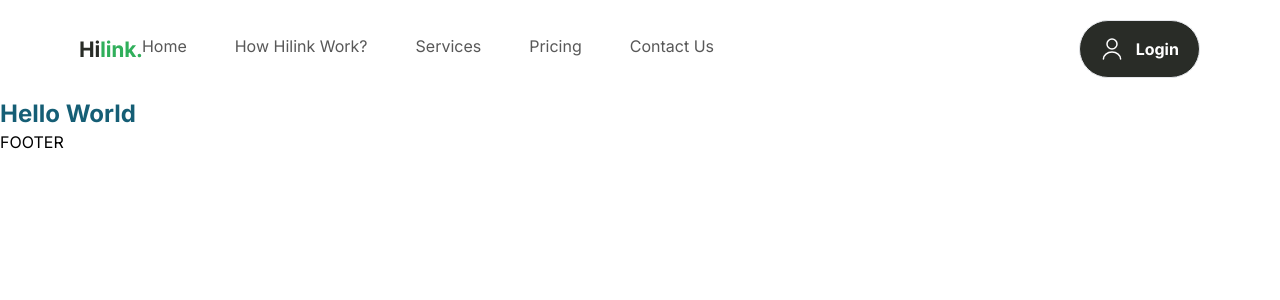
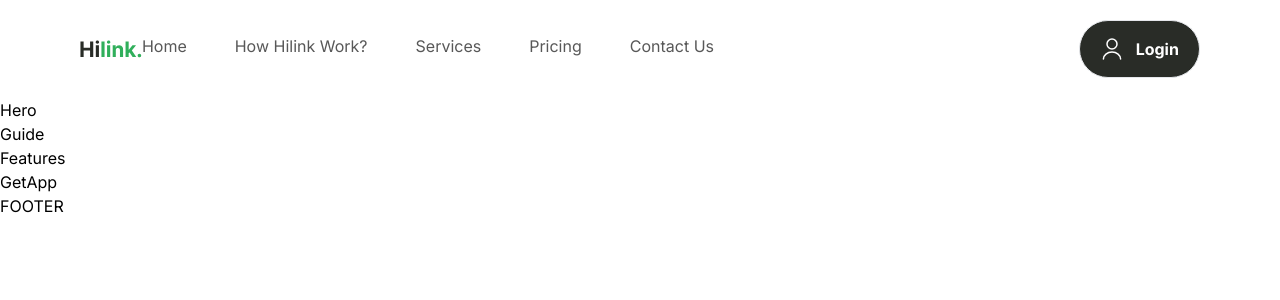
Before and after one commit to Ignazio-00/UI-UX-Responsive-Camping-Companion, a Next.js app: page / in a window 1280 px wide. Shown: the top 300 px of the page. Built offline with nearby package versions, Linux system fonts and the light colour scheme.

Commit message:
Add basic component layout

```diff
--- a/app/page.tsx
+++ b/app/page.tsx
@@ -1,5 +1,17 @@
-import Image from "next/image";
+import Camp from "@/components/Camp";
+import Features from "@/components/Features";
+import GetApp from "@/components/GetApp";
+import Guide from "@/components/Guide";
+import Hero from "@/components/Hero";
 
 export default function Home() {
-  return <h1 className="font-bold text-cyan-800 text-2xl">Hello World</h1>;
+  return (
+    <>
+      <Hero />
+      <Camp />
+      <Guide />
+      <Features />
+      <GetApp />
+    </>
+  );
 }
--- /dev/null
+++ b/components/Camp.tsx
@@ -0,0 +1,7 @@
+import React from "react";
+
+const Camp = () => {
+  return <div></div>;
+};
+
+export default Camp;
--- /dev/null
+++ b/components/Features.tsx
@@ -0,0 +1,7 @@
+import React from "react";
+
+const Features = () => {
+  return <div>Features</div>;
+};
+
+export default Features;
--- /dev/null
+++ b/components/GetApp.tsx
@@ -0,0 +1,7 @@
+import React from "react";
+
+const GetApp = () => {
+  return <div>GetApp</div>;
+};
+
+export default GetApp;
--- /dev/null
+++ b/components/Guide.tsx
@@ -0,0 +1,7 @@
+import React from "react";
+
+const Guide = () => {
+  return <div>Guide</div>;
+};
+
+export default Guide;
--- /dev/null
+++ b/components/Hero.tsx
@@ -0,0 +1,7 @@
+import React from "react";
+
+const Hero = () => {
+  return <div>Hero</div>;
+};
+
+export default Hero;
--- a/components/Navbar.tsx
+++ b/components/Navbar.tsx
@@ -22,7 +22,7 @@
       <ul
         className={`lg:flex flex-col lg:flex-row lg:h-full gap-12 ${
           isOpen ? "flex" : "hidden"
-        } lg:static absolute top-full left-0 w-full bg-gray-800 p-4 lg:bg-transparent lg:p-0 transition-all duration-300`}
+        } lg:static absolute top-full left-0 w-full bg-gray-100 p-4 lg:bg-transparent lg:p-0 transition-all duration-300`}
       >
         {NAV_LINKS.map((link) => (
           <Link
```
